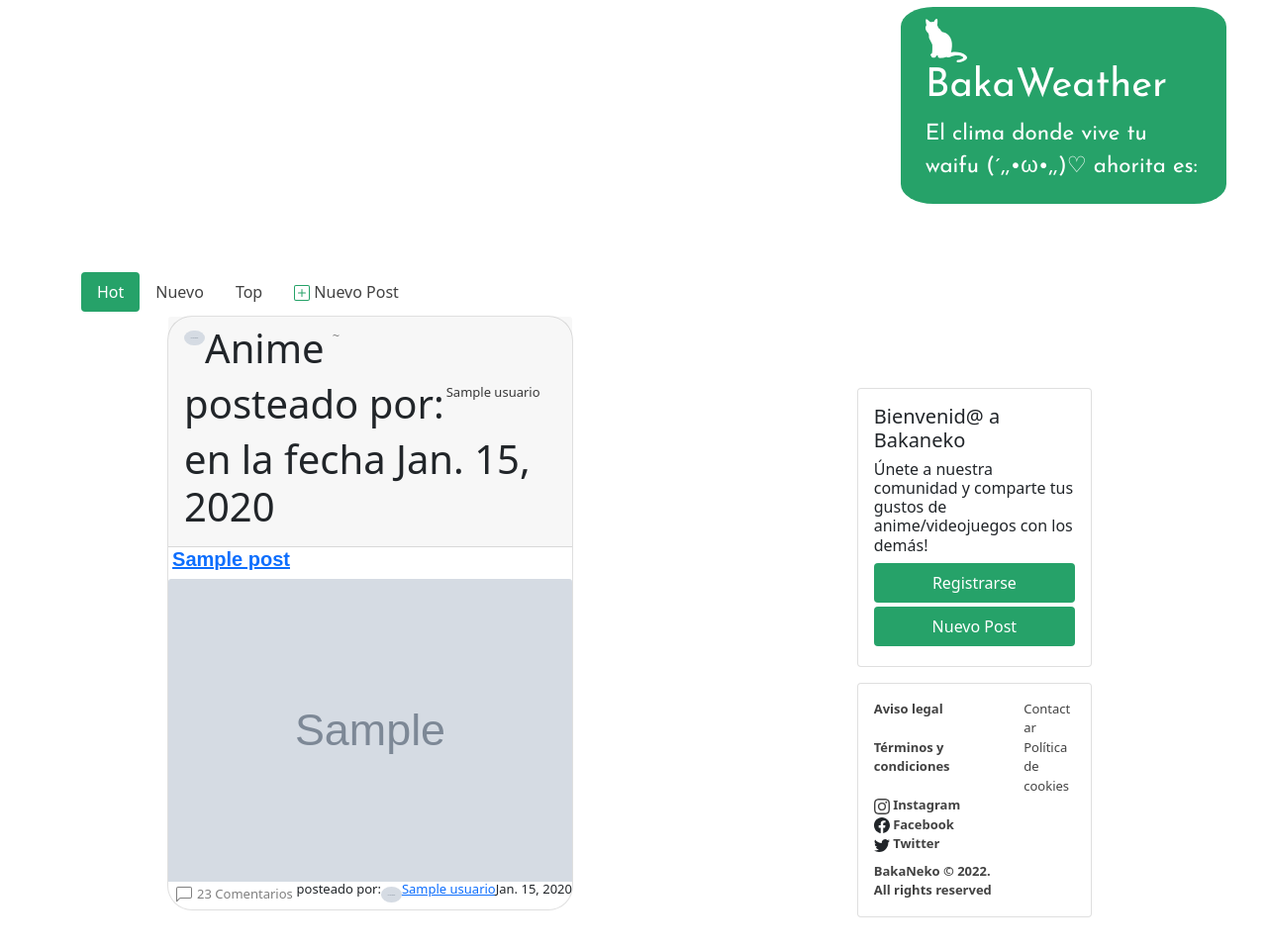
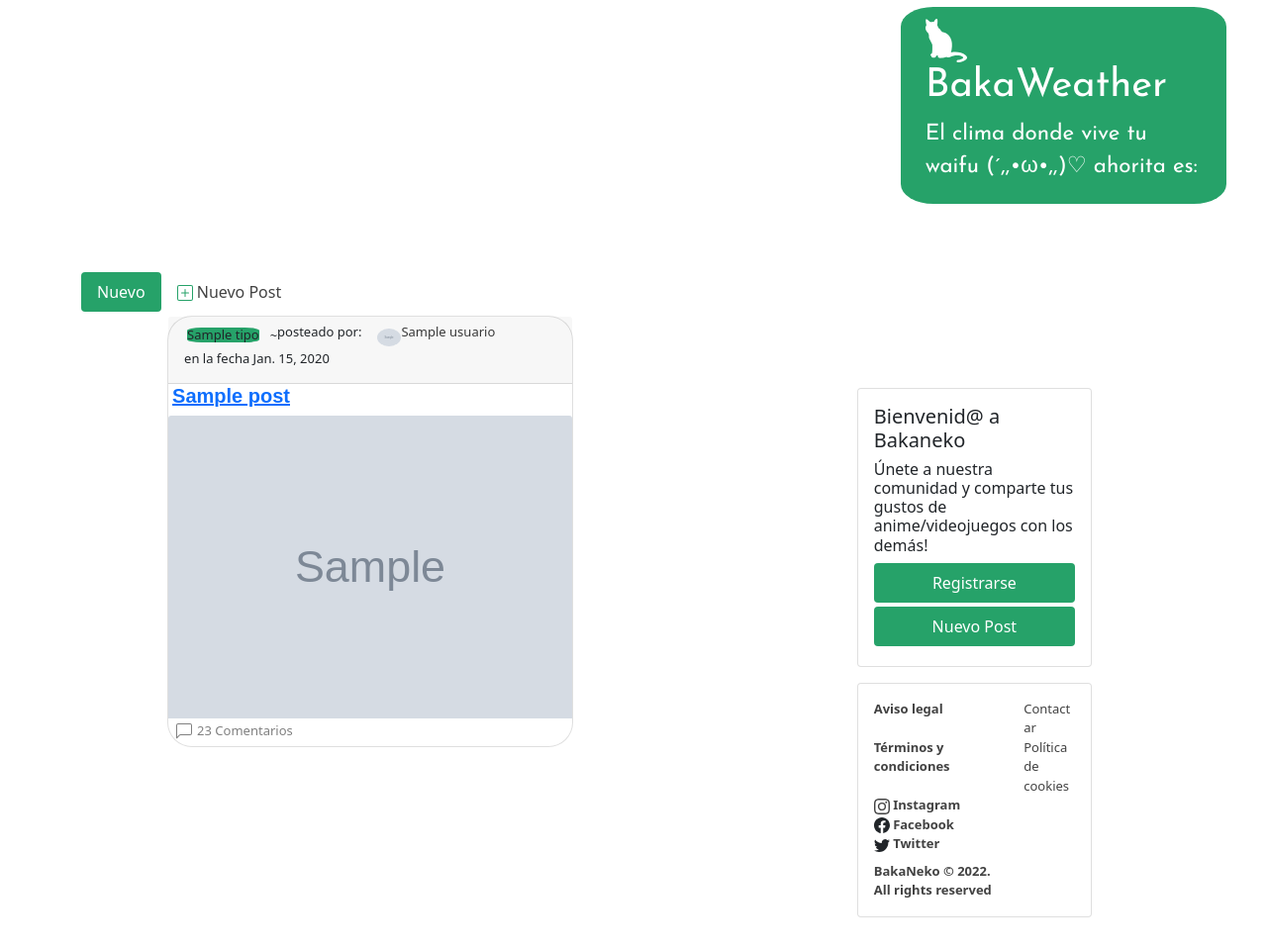
Before and after one commit to DieBarr/BakaNekoPW, a Django app: page / in a window 1280 px wide. Shown: the part 70-1030 px from the top of the page at 99% size. After the commit the page ends 997 px from the top, so only its background shows below. Run offline with Django 3.2, Linux system fonts and the light colour scheme; tables that the repository leaves empty hold one stand-in row (values such as "Sample post"); grey boxes marked "Sample" are stand-in pictures; some libraries are stand-ins or nearby versions.

Commit message:
index cambios esteticos

```diff
--- a/bakaNeko/static/bakaNeko/css/style.css
+++ b/bakaNeko/static/bakaNeko/css/style.css
@@ -278,13 +278,7 @@ h.navbar-brand {
   color: #ffffff;
   border-radius: 3px 3px 0px 0px;
 }
-/* Inicio ajustes Cards */
-#minifoto-card{
-  max-width: 21px;
-  max-height: 21px;
-  border-radius: 50%;
-  margin-bottom: auto;
-}
+
 
 #titulo-card{
   color:#26a269 !important;
@@ -329,13 +323,7 @@ h.navbar-brand {
   margin: -10px 0px 0px -180px;
 
 }
-.espaciador{
-  margin-left: auto;
-  margin-right: auto;
 
-
-
-}
 .imgpost{
   width: 40%;
   height: auto;
@@ -358,5 +346,25 @@ h.navbar-brand {
 #subtexto-card{
 
   font-size: small;
+  text-align: center;
+}
+
+#seccion{
+
+  font-size: small;
+  border-radius: 20%;
+  margin: 3px;
+  background-color: #26a269;
 
 }
+/* Inicio ajustes Cards */
+#minifoto-usuario{
+  max-width: 1.5rem;
+  max-height: 1.5rem;
+  border-radius: 50%;
+  margin-bottom: 5%;
+}
+#espaciador {
+width: 1rem;
+
+}
--- a/bakaNeko/templates/bakaNeko/index.html
+++ b/bakaNeko/templates/bakaNeko/index.html
@@ -111,14 +111,9 @@
         <div class="col-md-11 col-sm-12">
           <ul class="nav nav-pills pb-1">
             <li class="nav-item">
-              <a class="nav-link active" data-bs-toggle="pill" href="#hot">Hot</a>
+              <a class="nav-link active" data-bs-toggle="pill" href="#nuevo">Nuevo</a>
             </li>
-            <li class="nav-item">
-              <a class="nav-link" data-bs-toggle="pill" href="#nuevo">Nuevo</a>
-            </li>
-            <li class="nav-item">
-              <a class="nav-link" data-bs-toggle="pill" href="#top">Top</a>
-            </li>
+
             <li class="nav-item">
               <a class="nav-link" href="{% url 'nuevoPost' %}"><svg xmlns="http://www.w3.org/2000/svg" width="16"
                   height="16" fill="#26a269" class="bi bi-plus-square" viewBox="0 0 16 16">
@@ -142,24 +137,31 @@
               <div class="card mb-4" id="card-ajustes">
                   <div class="card-header">
                       <ul class="nav">
+
                           <li class="nav-item">
-                              <img src="{{ p.usuario.fotoUsuario.url }}" id="minifoto-card" alt="foto del usuario">
+                              <h1 id="seccion">{{ p.tipo.nombreTipo }}</h1>
                           </li>
                           <li class="nav-item">
-                              <h1 id="seccion">Anime</h1>
-                          </li>
-                          <li class="nav-item">
-                              <h1 class="mt-1 ms-2" style="font-size: small; color: gray;">~</h1>
+                              <h1 class="mt-1 ms-2" id="subtexto-card">~</h1>
                           </li>
 
                           <li class="nav-item">
-                              <h1 id="titulo-card-2">posteado por:</h1>
+                              <h1 id="subtexto-card">posteado por: </h1>
+
+                          </li>
+                          <li>
+                          <div id="espaciador"></div>
+
+                        </li>
+                          <li class="nav-item">
+
+                            <img src="{{ p.usuario.fotoUsuario.url }}" id="minifoto-usuario" alt="foto del usuario">
+                        </li>
+                          <li class="nav-item">
+                              <h1 id="subtexto-card"><a href="#" style="text-decoration: none; color: rgb(56, 56, 56);">{{ p.usuario.nombreUsuario }}</a></h1>
                           </li>
                           <li class="nav-item">
-                              <h1 id="titulo-nombreuser"><a href="#" style="text-decoration: none; color: rgb(56, 56, 56);">{{ p.usuario.nombreUsuario }}</a></h1>
-                          </li>
-                          <li class="nav-item">
-                              <h1 id="titulo-card-3">en la fecha {{ p.fechaPost }}</h1>
+                              <h1 id="subtexto-card"> en la fecha {{ p.fechaPost }}</h1>
                           </li>
                       </ul>
                   </div>
@@ -180,28 +182,10 @@
                         </li>
 
 
-                        <div class="espaciador"></div>
-
-
-
-                        <li class="nav-item">
-
-                          <h1 id="subtexto-card">posteado por:</h1>
-                        </li>
-                        <li class="nav-item">
-                          <img src="{{ p.usuario.fotoUsuario.url }}" id="minifoto-card" alt="usuario">
-                        </li>
-                        <li class="nav-item">
-                          <h1 id="subtexto-card"><a href="#">{{ p.usuario.nombreUsuario }}</a></h1>
-                        </li>
 
 
 
 
-
-                        <li class="nav-item">
-                          <h1 id="subtexto-card">{{ p.fechaPost }}</h1>
-                        </li>
 
                       </ul>
 
```
